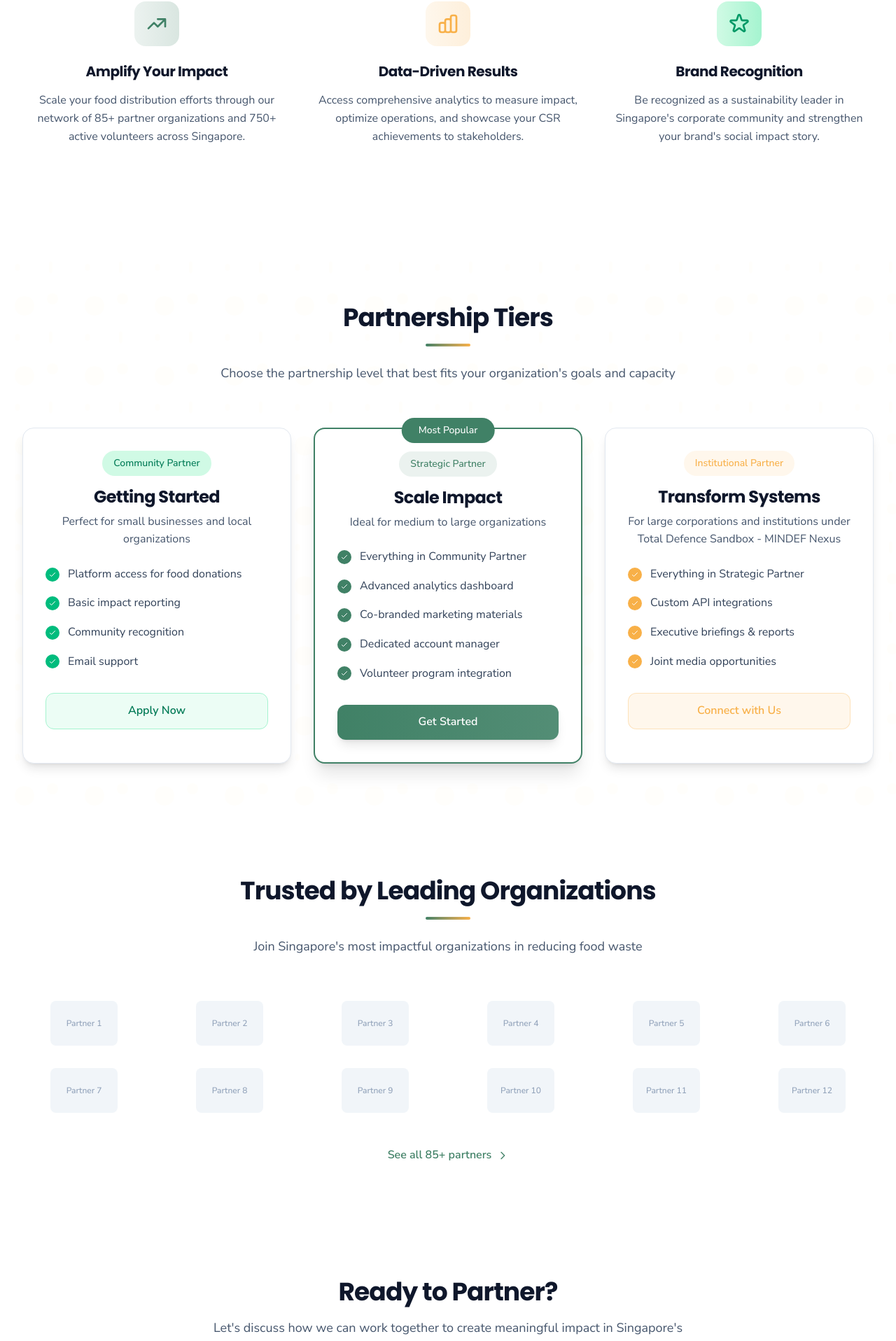
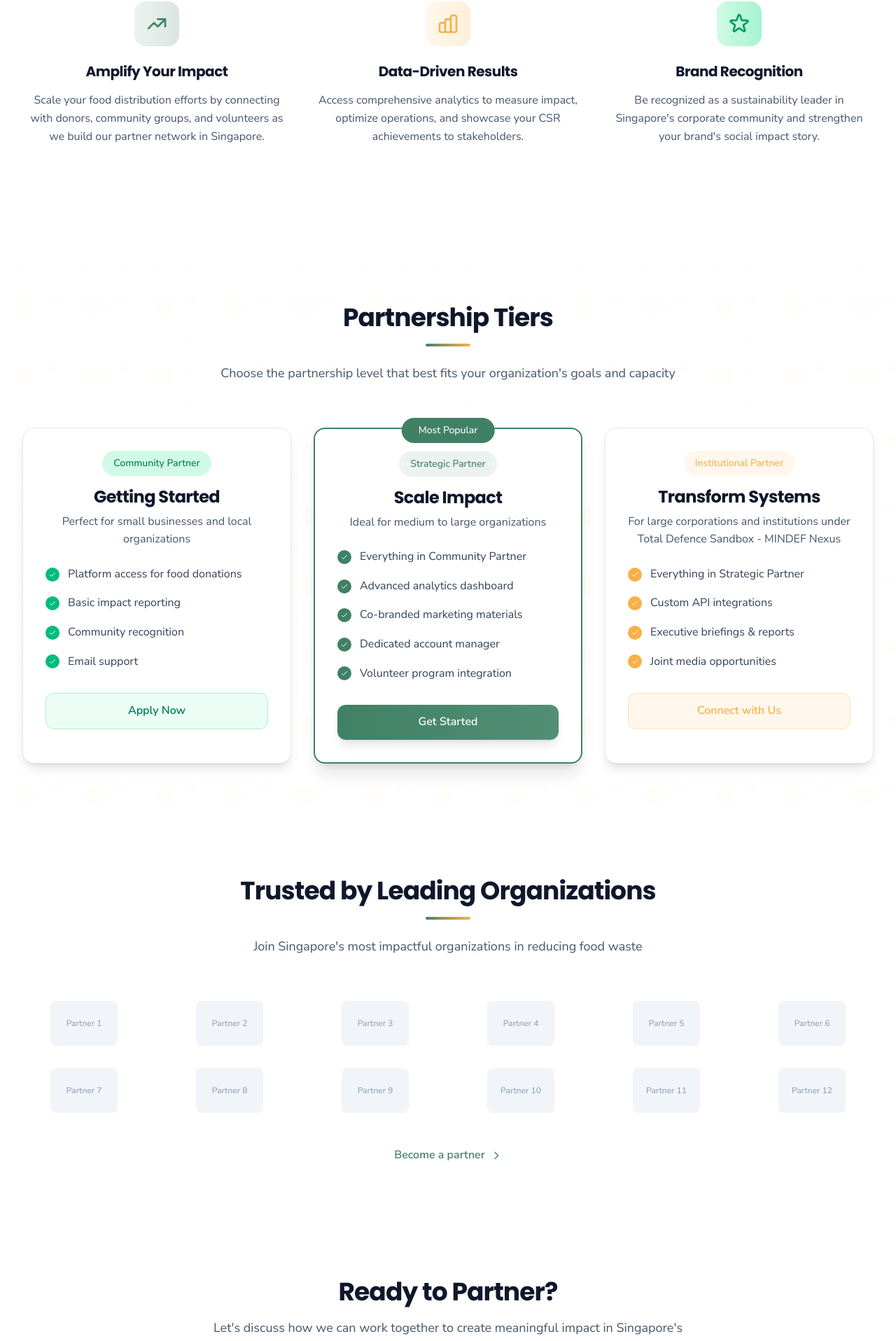
Before and after one commit to sgSourceFoods/sourcefoods-web, a Next.js app: page /partnerships in a window 1280 px wide. Shown: the part 858-2774 px from the top of the page at 70% size. Built offline with nearby package versions, Linux system fonts and the light colour scheme.

Commit message:
Footer: make Quick Links white; partnerships: remove inaccurate partner counts and update CTA

```diff
--- a/app/partnerships/page.tsx
+++ b/app/partnerships/page.tsx
@@ -74,7 +74,7 @@ export default function Partnerships() {
               </div>
               <h3 className="text-xl font-bold text-slate-900 mb-4">Amplify Your Impact</h3>
               <p className="text-slate-600 leading-relaxed">
-                Scale your food distribution efforts through our network of 85+ partner organizations and 750+ active volunteers across Singapore.
+                Scale your food distribution efforts by connecting with donors, community groups, and volunteers as we build our partner network in Singapore.
               </p>
             </div>
 
@@ -312,7 +312,7 @@ export default function Partnerships() {
 
           <div className="text-center">
             <Link href="#partnership-form" className="inline-flex items-center text-primary font-semibold hover:text-primary/80 transition-colors duration-200">
-              See all 85+ partners
+              Become a partner
               <svg className="ml-2 w-4 h-4" fill="none" stroke="currentColor" viewBox="0 0 24 24">
                 <path strokeLinecap="round" strokeLinejoin="round" strokeWidth={2} d="M9 5l7 7-7 7" />
               </svg>
--- a/components/footer/footer.tsx
+++ b/components/footer/footer.tsx
@@ -39,7 +39,7 @@ export default function Footer() {
 
           {/* Quick Links */}
           <div className="space-y-6">
-            <h3 className="text-xl font-semibold text-blue-900">Quick Links</h3>
+            <h3 className="text-xl font-semibold text-white">Quick Links</h3>
             <nav className="space-y-4">
               <Link href="/" className="block text-gray-300 hover:text-primary transition-colors duration-200 hover:translate-x-1 transform">
                 Home
```
